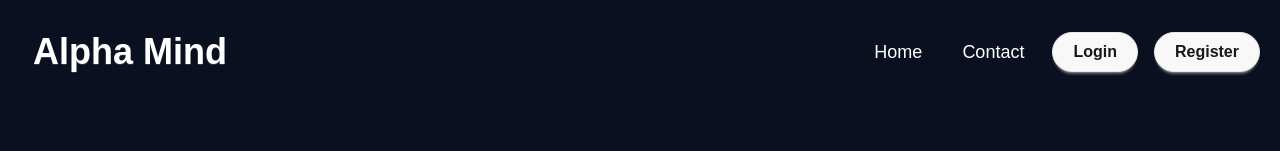
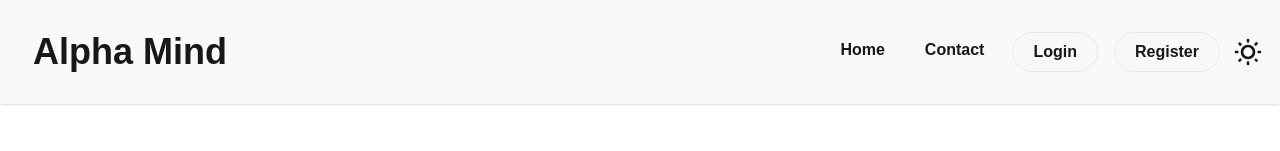
Before and after one commit to zahid-official/alpha-mind, a Next.js app: page / in a window 1280 px wide. Shown: the top 151 px of the page. Built offline with nearby package versions, Linux system fonts and the light colour scheme.

Commit message:
Dark Mode

```diff
--- a/package.json
+++ b/package.json
@@ -11,15 +11,16 @@
   "dependencies": {
     "dotenv": "^16.4.7",
     "next": "15.2.4",
+    "postcss": "^8.5.3",
     "react": "^19.0.0",
     "react-dom": "^19.0.0"
   },
   "devDependencies": {
     "@eslint/eslintrc": "^3",
-    "@tailwindcss/postcss": "^4",
+    "@tailwindcss/postcss": "^4.1.3",
     "daisyui": "^5.0.12",
     "eslint": "^9",
     "eslint-config-next": "15.2.4",
-    "tailwindcss": "^4"
+    "tailwindcss": "^4.1.3"
   }
 }
--- a/src/app/globals.css
+++ b/src/app/globals.css
@@ -1,6 +1,7 @@
 @import "tailwindcss";
 @plugin "daisyui";
 
+@custom-variant dark (&:where(.dark, .dark *));
 
 body {
   font-family: "Raleway", sans-serif;
--- a/src/app/layout.js
+++ b/src/app/layout.js
@@ -22,7 +22,7 @@ export default function RootLayout({ children }) {
   return (
     <html lang="en" data-theme="light">
       <body
-        className={`${geistSans.variable} ${geistMono.variable} antialiased bg-[#0b1120] text-white`}
+        className={`${geistSans.variable} ${geistMono.variable} antialiased dark:bg-[#0d1424] dark:text-white`}
       >
         {/* header */}
         <nav>
--- a/src/app/shared/Navbar.jsx
+++ b/src/app/shared/Navbar.jsx
@@ -1,6 +1,19 @@
+"use client";
+
 import Link from "next/link";
+import { useEffect } from "react";
 
 const Navbar = () => {
+  // handleDarkMode
+  const handleDarkMode = () => {
+    const darkMode = document.documentElement.classList.toggle("dark");
+    localStorage.setItem("theme", darkMode ? "dark" : "light");
+  };
+  useEffect(() => {
+    const theme = localStorage.getItem("theme");
+    theme === "dark" && document.documentElement.classList.add("dark");
+  }, []);
+
   const links = (
     <>
       <li>
@@ -10,22 +23,65 @@ const Navbar = () => {
         <Link href={"/contact"}>Contact</Link>
       </li>
       <li>
-        <Link className="lg:btn lg:text-base lg:rounded-full lg:px-5" href={"/login"}>Login</Link>
+        <Link
+          className="lg:btn lg:text-base lg:rounded-full lg:px-5"
+          href={"/login"}
+        >
+          Login
+        </Link>
       </li>
       <li>
-        <Link className="lg:btn lg:text-base lg:rounded-full lg:px-5" href={"/register"}>Register</Link>
+        <Link
+          className="lg:btn lg:text-base lg:rounded-full lg:px-5"
+          href={"/register"}
+        >
+          Register
+        </Link>
       </li>
     </>
   );
+
   return (
-    <div className="shadow-sm py-4 px-2 fixed w-full bg-[#0b1120]/80 z-50 backdrop-blur-xs">
+    <div className="shadow-sm py-4 px-2 fixed w-full dark:bg-[#0b1120]/80 bg-base-200/80 z-50 backdrop-blur-xs">
       <div className="navbar container mx-auto">
         <div className="navbar-start">
           <a className="btn btn-ghost text-4xl font-bold">Alpha Mind</a>
         </div>
 
         <div className="navbar-end ">
-          <ul className="hidden lg:flex menu menu-horizontal px-1 text-lg space-x-4">{links}</ul>
+          <ul className="hidden lg:flex menu menu-horizontal px-1 text-base space-x-4 font-semibold">
+            {links}
+          </ul>
+
+          {/* darkmode */}
+          <div className="ml-2 flex items-center">
+            <label className="swap swap-rotate">
+              <input
+                type="checkbox"
+                className="theme-controller"
+                value="synthwave"
+                onClick={handleDarkMode}
+              />
+
+              {/* sun icon */}
+              <svg
+                className="swap-off h-8 w-8 fill-current"
+                xmlns="http://www.w3.org/2000/svg"
+                viewBox="0 0 24 24"
+              >
+                <path d="M5.64,17l-.71.71a1,1,0,0,0,0,1.41,1,1,0,0,0,1.41,0l.71-.71A1,1,0,0,0,5.64,17ZM5,12a1,1,0,0,0-1-1H3a1,1,0,0,0,0,2H4A1,1,0,0,0,5,12Zm7-7a1,1,0,0,0,1-1V3a1,1,0,0,0-2,0V4A1,1,0,0,0,12,5ZM5.64,7.05a1,1,0,0,0,.7.29,1,1,0,0,0,.71-.29,1,1,0,0,0,0-1.41l-.71-.71A1,1,0,0,0,4.93,6.34Zm12,.29a1,1,0,0,0,.7-.29l.71-.71a1,1,0,1,0-1.41-1.41L17,5.64a1,1,0,0,0,0,1.41A1,1,0,0,0,17.66,7.34ZM21,11H20a1,1,0,0,0,0,2h1a1,1,0,0,0,0-2Zm-9,8a1,1,0,0,0-1,1v1a1,1,0,0,0,2,0V20A1,1,0,0,0,12,19ZM18.36,17A1,1,0,0,0,17,18.36l.71.71a1,1,0,0,0,1.41,0,1,1,0,0,0,0-1.41ZM12,6.5A5.5,5.5,0,1,0,17.5,12,5.51,5.51,0,0,0,12,6.5Zm0,9A3.5,3.5,0,1,1,15.5,12,3.5,3.5,0,0,1,12,15.5Z" />
+              </svg>
+
+              {/* moon icon */}
+              <svg
+                className="swap-on h-8 w-8 fill-current"
+                xmlns="http://www.w3.org/2000/svg"
+                viewBox="0 0 24 24"
+              >
+                <path d="M21.64,13a1,1,0,0,0-1.05-.14,8.05,8.05,0,0,1-3.37.73A8.15,8.15,0,0,1,9.08,5.49a8.59,8.59,0,0,1,.25-2A1,1,0,0,0,8,2.36,10.14,10.14,0,1,0,22,14.05,1,1,0,0,0,21.64,13Zm-9.5,6.69A8.14,8.14,0,0,1,7.08,5.22v.27A10.15,10.15,0,0,0,17.22,15.63a9.79,9.79,0,0,0,2.1-.22A8.11,8.11,0,0,1,12.14,19.73Z" />
+              </svg>
+            </label>
+          </div>
 
           {/* dropdown */}
           <div className="dropdown ">
```
Also changed, not shown: 1 other file (tests, documents, lock files or other folders).
